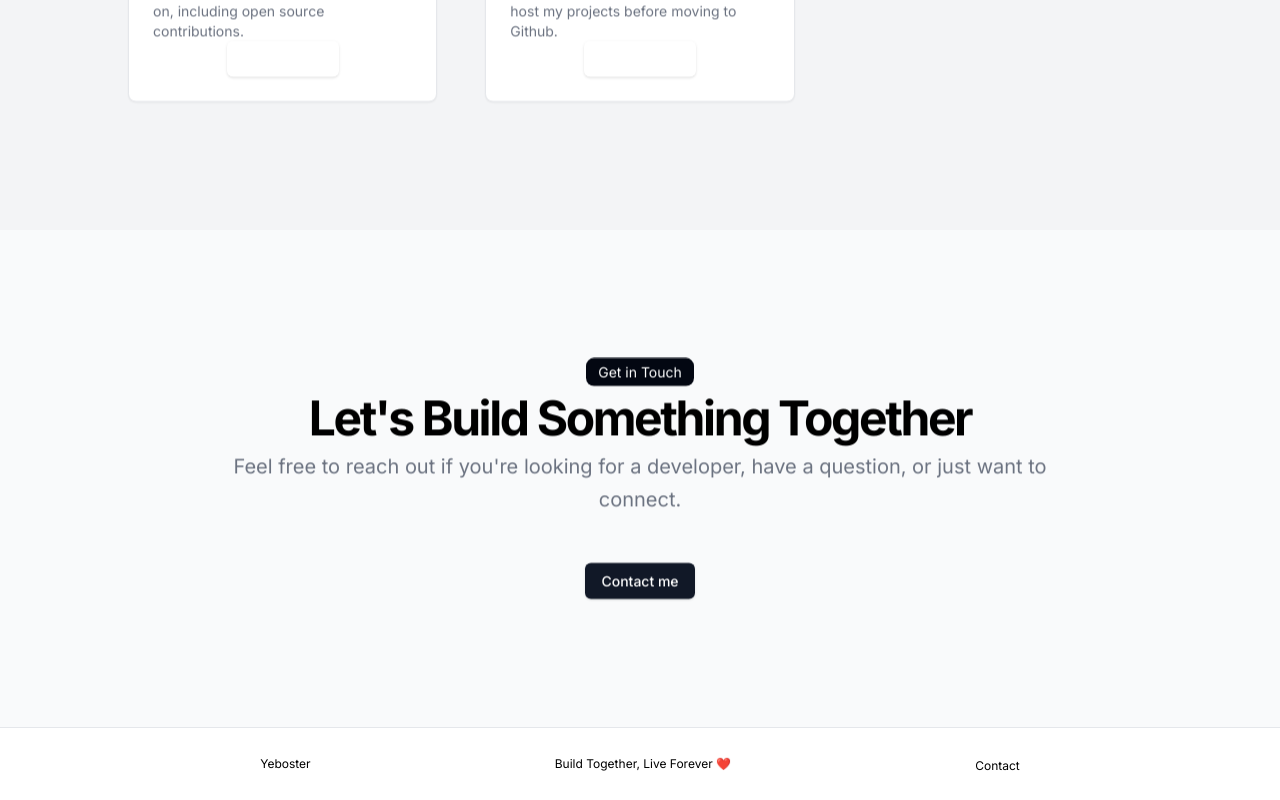
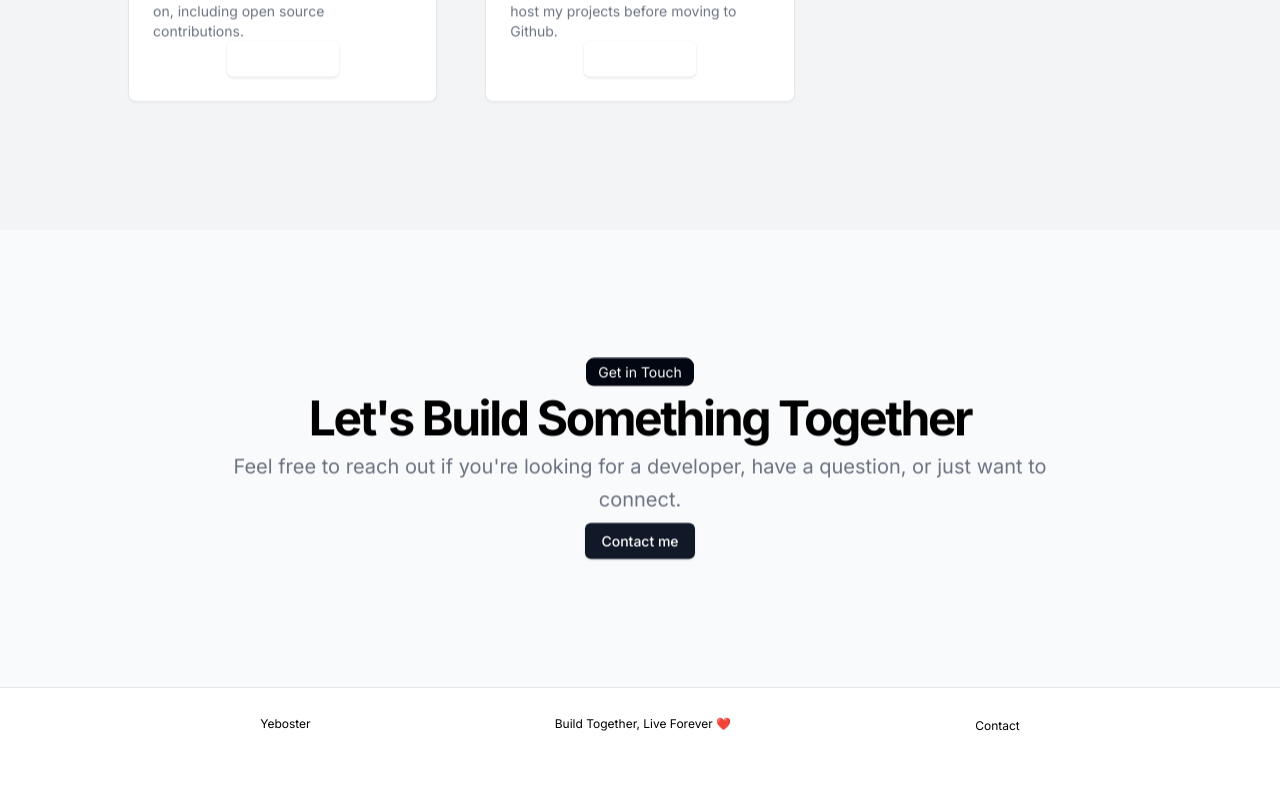
Before and after one commit to yeboster/landing, a Next.js app: page /portfolio in a window 1280 px wide. Shown: the part 1924-2724 px from the top of the page. After the commit the page ends 2684 px from the top, so only its background shows below. Built offline with nearby package versions, Linux system fonts and the light colour scheme.

Commit message:
refactor: extract section

```diff
--- a/src/app/about/page.tsx
+++ b/src/app/about/page.tsx
@@ -1,7 +1,7 @@
 'use client'
 
 import { FadeInOnFirstScroll } from "@/components/ui/fade-in-on-first-scroll";
-import { Section, SectionHead } from "@/components/ui/section";
+import { Section, SectionHead, SectionTitle } from "@/components/ui/section";
 
 export default function About() {
   return (
@@ -19,6 +19,7 @@ export default function About() {
         </div>
       </SectionHead>
       <Section>
+        <SectionTitle>
           <div className="inline-block rounded-lg bg-gray-950 dark:bg-white dark:text-gray-500 font-medium tracking-tighter dark:border-gray-400 px-3 py-1 text-sm text-white">
             My Story
           </div>
@@ -28,9 +29,11 @@ export default function About() {
           <p className="max-w-[900px] text-gray-500 md:text-xl/relaxed lg:text-base/relaxed xl:text-xl/relaxed dark:text-gray-200">
             An overview of my career and the experiences that have shaped me as a developer.
           </p>
+        </SectionTitle>
       </Section>
       <FadeInOnFirstScroll>
         <Section className="bg-gray-100 dark:bg-gray-500">
+          <SectionTitle>
             <div className="inline-block rounded-lg bg-gray-950 dark:bg-white dark:text-gray-500 font-medium tracking-tighter dark:border-gray-400 px-3 py-1 text-sm text-white">
               My Philosophy
             </div>
@@ -40,6 +43,7 @@ export default function About() {
             <p className="max-w-[900px] text-gray-500 md:text-xl/relaxed lg:text-base/relaxed xl:text-xl/relaxed dark:text-gray-200">
               A look at my work philosophy, values, and the principles that guide my approach to programming.
             </p>
+          </SectionTitle>
         </Section>
       </FadeInOnFirstScroll>
     </main >
--- a/src/app/page.tsx
+++ b/src/app/page.tsx
@@ -86,7 +86,7 @@ export default function Home(props: any) {
               <div className="space-x-4">
                 <Link
                   className="inline-flex h-9 items-center justify-center rounded-md bg-gray-900 px-4 py-2 text-sm font-medium text-white shadow transition-colors hover:bg-gray-950 focus-visible:outline-none focus-visible:ring-1 focus-visible:ring-[#2d3748] disabled:pointer-events-none disabled:opacity-50 dark:bg-gray-800 dark:text-white dark:hover:bg-gray-700 dark:focus-visible:ring-[#2d3748]"
-                  href="#" // TODO
+                  href="/contact"
                 >
                   Contact Me
                 </Link>
--- a/src/app/portfolio/page.tsx
+++ b/src/app/portfolio/page.tsx
@@ -10,15 +10,12 @@ import kubernetesLogo from '../../../public/images/kubernetes.png'
 import todoistActionsLogo from '../../../public/images/todoist-actions.png'
 import githubLogo from '../../../public/images/github.png'
 import gitlabLogo from '../../../public/images/gitlab.png'
+import { Section, SectionHead, SectionTitle } from "@/components/ui/section";
 
 export default function Portfolio() {
   return (
     <main className="flex-1">
-      <section
-        className="w-full pt-12 md:pt-24 lg:pt-32 bg-center bg-cover"
-      >
-        <div className="px-4 md:px-6 space-y-10 xl:space-y-16">
-          <div className="grid max-w-[1300px] mx-auto gap-4 px-4 sm:px-6 md:px-10 md:grid-cols-2 md:gap-16">
+      <SectionHead>
         <div>
           <h1 className="lg:leading-tighter text-3xl font-bold tracking-tighter sm:text-4xl md:text-5xl xl:text-[3.4rem] 2xl:text-[3.75rem]">
             My Tech Portfolio
@@ -29,14 +26,11 @@ export default function Portfolio() {
             Discover my skills, projects, and my passion for technology
           </p>
         </div>
-          </div>
-        </div>
-      </section>
-      <section className="w-full flex flex-col items-center py-12 md:py-24 lg:py-32">
-        <div className="container space-y-12 px-4 md:px-6">
-          <div className="flex flex-col items-center justify-center space-y-4 text-center">
-            <div className="space-y-2">
-              <div className="inline-block rounded-lg bg-gray-950 px-3 py-1 text-sm text-white">
+      </SectionHead>
+      <Section>
+        <>
+          <SectionTitle>
+            <div className="inline-block rounded-lg bg-gray-950 dark:bg-gray-800 px-3 py-1 text-sm text-white">
               My skills
             </div>
             <h2 className="text-3xl font-bold tracking-tighter sm:text-5xl">
@@ -46,8 +40,7 @@ export default function Portfolio() {
               I am skilled in a variety of programming languages and tools, always learning and eager to take on new
               challenges.
             </p>
-            </div>
-          </div>
+          </SectionTitle>
           <div className="mx-auto grid items-start gap-8 sm:max-w-4xl sm:grid-cols-2 md:gap-12 lg:max-w-5xl lg:grid-cols-3">
             <div className="grid gap-1">
               <h3 className="text-lg font-bold">Typescript</h3>
@@ -68,13 +61,12 @@ export default function Portfolio() {
               </p>
             </div>
           </div>
-        </div>
-      </section>
-      <FadeInOnFirstScroll className="w-full flex flex-col items-center py-12 md:py-24 lg:py-32 bg-gray-100 dark:bg-gray-500">
-        <div className="container space-y-12 px-4 md:px-6">
-          <div className="flex flex-col items-center justify-center space-y-4 text-center">
-            <div className="space-y-2">
-              <div className="inline-block rounded-lg bg-gray-950 px-3 py-1 text-sm text-white">
+        </>
+      </Section>
+      <FadeInOnFirstScroll className="bg-gray-100 dark:bg-gray-500">
+        <Section>
+          <SectionTitle>
+            <div className="inline-block rounded-lg bg-gray-950 dark:bg-gray-800 px-3 py-1 text-sm text-white">
               Featured Projects
             </div>
             <h2 className="text-3xl font-bold tracking-tighter sm:text-5xl">
@@ -84,8 +76,7 @@ export default function Portfolio() {
               Here are a few design projects I&apos;ve worked on recently. Want to see more?&nbsp;
               <Link className="underline" href="/contact">Contact me</Link>
             </p>
-            </div>
-          </div>
+          </SectionTitle>
           <div className="mx-auto grid gap-8 sm:max-w-4xl sm:grid-cols-2 md:gap-12 lg:max-w-5xl lg:grid-cols-3">
             <Card>
               <CardHeader>
@@ -101,7 +92,7 @@ export default function Portfolio() {
                   A Web 3 DNS system, developed on the Partisia Blockchain. I engineered the entire stack, starting from smart contract in Rust, the SDK in TypeScript, to various front-end applications using Svelte.
                 </p>
                 <Link
-                  className="inline-flex h-9 items-center justify-center rounded-md bg-gray-900mt-2 px-4 py-2 text-sm font-medium text-white shadow transition-colors hover:bg-gray-950 focus-visible:outline-none focus-visible:ring-1 focus-visible:ring-[#2d3748] disabled:pointer-events-none disabled:opacity-50 dark:bg-gray-800 dark:text-white dark:hover:bg-gray-700 dark:focus-visible:ring-[#2d3748]"
+                  className="inline-flex h-9 items-center justify-center rounded-md bg-gray-900mt-2 px-4 py-2 text-sm font-medium text-white shadow transition-colors hover:bg-gray-950 dark:bg-gray-800 focus-visible:outline-none focus-visible:ring-1 focus-visible:ring-[#2d3748] disabled:pointer-events-none disabled:opacity-50 dark:bg-gray-800 dark:text-white dark:hover:bg-gray-700 dark:focus-visible:ring-[#2d3748]"
                   href="https://metanames.app"
                   target="_blank"
                 >
@@ -123,7 +114,7 @@ export default function Portfolio() {
                   A workflow management system designed to introduce custom behaviors to projects and tasks. It includes a personal collection of workflows that I utilize on a daily basis.
                 </p>
                 <Link
-                  className="inline-flex h-9 items-center justify-center rounded-md bg-gray-900mt-2 px-4 py-2 text-sm font-medium text-white shadow transition-colors hover:bg-gray-950 focus-visible:outline-none focus-visible:ring-1 focus-visible:ring-[#2d3748] disabled:pointer-events-none disabled:opacity-50 dark:bg-gray-800 dark:text-white dark:hover:bg-gray-700 dark:focus-visible:ring-[#2d3748]"
+                  className="inline-flex h-9 items-center justify-center rounded-md bg-gray-900mt-2 px-4 py-2 text-sm font-medium text-white shadow transition-colors hover:bg-gray-950 dark:bg-gray-800 focus-visible:outline-none focus-visible:ring-1 focus-visible:ring-[#2d3748] disabled:pointer-events-none disabled:opacity-50 dark:bg-gray-800 dark:text-white dark:hover:bg-gray-700 dark:focus-visible:ring-[#2d3748]"
                   href="https://github.com/yeboster/todoist-actions"
                   target="_blank"
                 >
@@ -145,7 +136,7 @@ export default function Portfolio() {
                   My Kubernetes cluster is orchestrated through a GitOps approach. The cluster was initially set up using an Ansible playbook, and I utilize FluxCD for its ongoing management and maintenance.
                 </p>
                 <Link
-                  className="inline-flex h-9 items-center justify-center rounded-md bg-gray-900mt-2 px-4 py-2 text-sm font-medium text-white shadow transition-colors hover:bg-gray-950 focus-visible:outline-none focus-visible:ring-1 focus-visible:ring-[#2d3748] disabled:pointer-events-none disabled:opacity-50 dark:bg-gray-800 dark:text-white dark:hover:bg-gray-700 dark:focus-visible:ring-[#2d3748]"
+                  className="inline-flex h-9 items-center justify-center rounded-md bg-gray-900mt-2 px-4 py-2 text-sm font-medium text-white shadow transition-colors hover:bg-gray-950 dark:bg-gray-800 focus-visible:outline-none focus-visible:ring-1 focus-visible:ring-[#2d3748] disabled:pointer-events-none disabled:opacity-50 dark:bg-gray-800 dark:text-white dark:hover:bg-gray-700 dark:focus-visible:ring-[#2d3748]"
                   href="https://github.com/yeboster/k8s"
                   target="_blank"
                 >
@@ -167,7 +158,7 @@ export default function Portfolio() {
                   The full list of all project I have worked on, including open source contributions.
                 </p>
                 <Link
-                  className="inline-flex h-9 items-center justify-center rounded-md bg-gray-900mt-2 px-4 py-2 text-sm font-medium text-white shadow transition-colors hover:bg-gray-950 focus-visible:outline-none focus-visible:ring-1 focus-visible:ring-[#2d3748] disabled:pointer-events-none disabled:opacity-50 dark:bg-gray-800 dark:text-white dark:hover:bg-gray-700 dark:focus-visible:ring-[#2d3748]"
+                  className="inline-flex h-9 items-center justify-center rounded-md bg-gray-900mt-2 px-4 py-2 text-sm font-medium text-white shadow transition-colors hover:bg-gray-950 dark:bg-gray-800 focus-visible:outline-none focus-visible:ring-1 focus-visible:ring-[#2d3748] disabled:pointer-events-none disabled:opacity-50 dark:bg-gray-800 dark:text-white dark:hover:bg-gray-700 dark:focus-visible:ring-[#2d3748]"
                   href="https://github.com/yeboster"
                   target="_blank"
                 >
@@ -189,7 +180,7 @@ export default function Portfolio() {
                   My old Gitlab account, where I used to host my projects before moving to Github.
                 </p>
                 <Link
-                  className="inline-flex h-9 items-center justify-center rounded-md bg-gray-900mt-2 px-4 py-2 text-sm font-medium text-white shadow transition-colors hover:bg-gray-950 focus-visible:outline-none focus-visible:ring-1 focus-visible:ring-[#2d3748] disabled:pointer-events-none disabled:opacity-50 dark:bg-gray-800 dark:text-white dark:hover:bg-gray-700 dark:focus-visible:ring-[#2d3748]"
+                  className="inline-flex h-9 items-center justify-center rounded-md bg-gray-900mt-2 px-4 py-2 text-sm font-medium text-white shadow transition-colors hover:bg-gray-950 dark:bg-gray-800 focus-visible:outline-none focus-visible:ring-1 focus-visible:ring-[#2d3748] disabled:pointer-events-none disabled:opacity-50 dark:bg-gray-800 dark:text-white dark:hover:bg-gray-700 dark:focus-visible:ring-[#2d3748]"
                   href="https://gitlab.com/yeboster"
                   target="_blank"
                 >
@@ -198,13 +189,12 @@ export default function Portfolio() {
               </CardContent>
             </Card>
           </div>
-        </div>
+        </Section>
       </FadeInOnFirstScroll>
-      <FadeInOnFirstScroll className="w-full flex flex-col items-center py-12 md:py-24 lg:py-32">
-        <div className="container space-y-12 px-4 md:px-6">
-          <div className="flex flex-col items-center justify-center space-y-4 text-center">
-            <div className="space-y-2">
-              <div className="inline-block rounded-lg bg-gray-950 px-3 py-1 text-sm text-white">
+      <FadeInOnFirstScroll>
+        <Section>
+          <SectionTitle>
+            <div className="inline-block rounded-lg bg-gray-950 dark:bg-gray-800 px-3 py-1 text-sm text-white">
               Get in Touch
             </div>
             <h2 className="text-3xl font-bold tracking-tighter sm:text-5xl">
@@ -213,18 +203,17 @@ export default function Portfolio() {
             <p className="max-w-[900px] text-gray-500 md:text-xl/relaxed lg:text-base/relaxed xl:text-xl/relaxed dark:text-gray-200">
               Feel free to reach out if you&apos;re looking for a developer, have a question, or just want to connect.
             </p>
-            </div>
-          </div>
             <div className="flex justify-center">
               <Link
-              className="inline-flex h-9 items-center justify-center rounded-md bg-gray-900 px-4 py-2 text-sm font-medium text-white shadow transition-colors hover:bg-gray-950 focus-visible:outline-none focus-visible:ring-1 focus-visible:ring-[#2d3748] disabled:pointer-events-none disabled:opacity-50 dark:bg-gray-800 dark:text-white dark:hover:bg-gray-700 dark:focus-visible:ring-[#2d3748]"
+                className="inline-flex h-9 items-center justify-center rounded-md bg-gray-900 px-4 py-2 text-sm font-medium text-white shadow transition-colors hover:bg-gray-950 dark:bg-gray-800 focus-visible:outline-none focus-visible:ring-1 focus-visible:ring-[#2d3748] disabled:pointer-events-none disabled:opacity-50 dark:bg-gray-800 dark:text-white dark:hover:bg-gray-700 dark:focus-visible:ring-[#2d3748]"
                 href="/contact"
               >
                 Contact me
               </Link>
             </div>
-        </div>
+          </SectionTitle>
+        </Section>
       </FadeInOnFirstScroll>
-    </main>
+    </main >
   )
 }
--- a/src/components/ui/section.tsx
+++ b/src/components/ui/section.tsx
@@ -36,15 +36,31 @@ const Section = React.forwardRef<
     {...props}
   >
     <div className="container space-y-12 px-4 md:px-6">
-      <div className="flex flex-col items-center justify-center space-y-4 text-center">
-        <div className="space-y-2">
-          {children}
-        </div>
-      </div>
+      {children}
+    </div>
+  </div >
+))
+Section.displayName = "Section"
+
+const SectionTitle = React.forwardRef<
+  HTMLDivElement,
+  React.HTMLAttributes<HTMLDivElement>
+>(({ className, children, ...props }, ref) => (
+  <div
+    ref={ref}
+    className={cn(
+      "flex flex-col items-center justify-center space-y-4 text-center",
+      className
+    )}
+    {...props}
+  >
+    <div className="space-y-2">
+      {children}
     </div>
   </div>
 ))
-Section.displayName = "Section"
+SectionTitle.displayName = "SectionTitle"
 
 
-export { SectionHead, Section }
+
+export { SectionHead, Section, SectionTitle }
```
Lines whose indentation alone changed are shown as unchanged.
